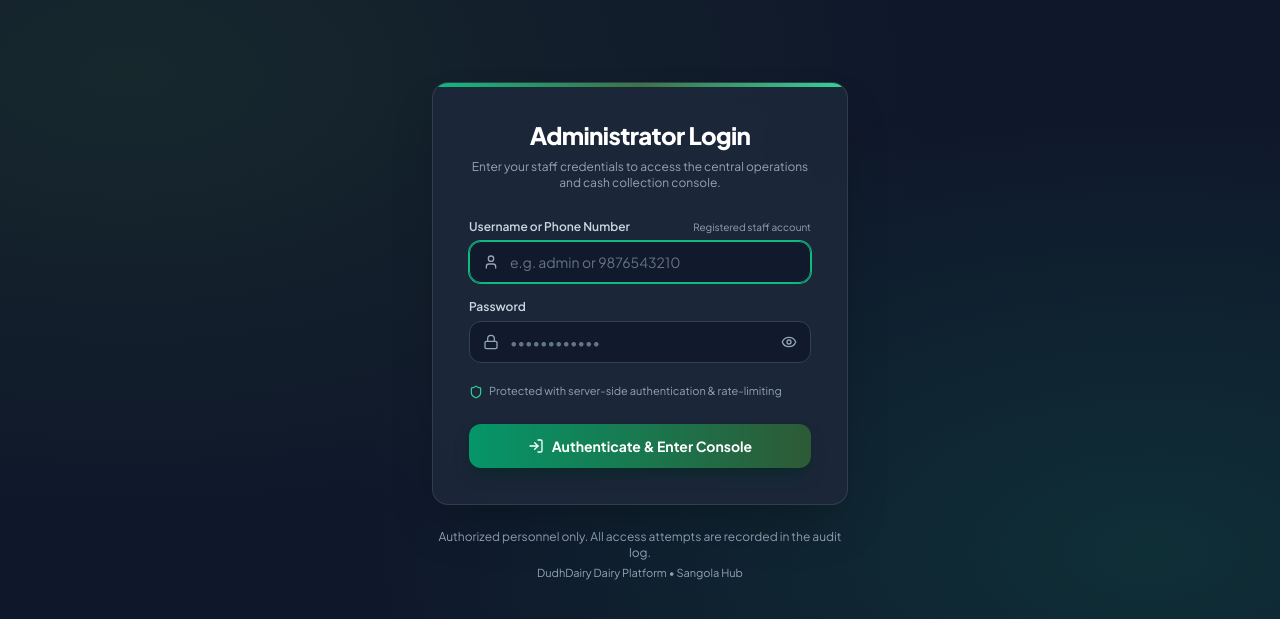
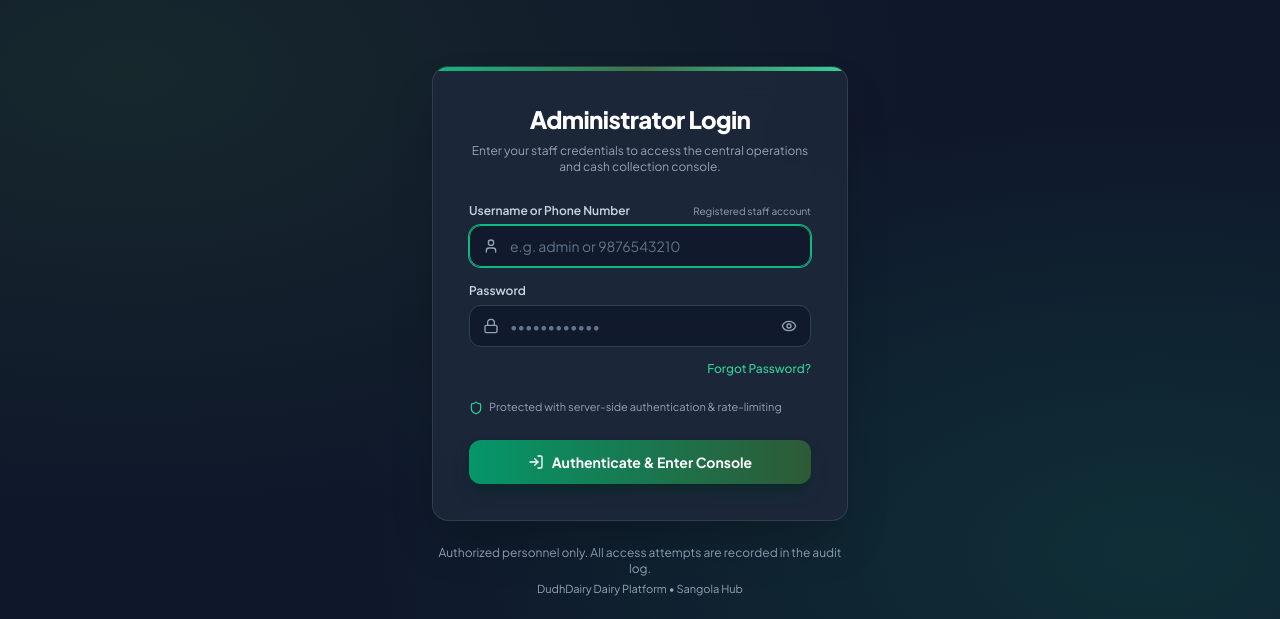
Before and after one commit to Vishal07003/refer-milk-main, a Django app: page /dairypanel/login/ in a window 1280 px wide. Shown: the part 88-707 px from the top of the page. Run offline with Django 5.2, Linux system fonts and the light colour scheme; some libraries are stand-ins or nearby versions.

Commit message:
feat: add admin authentication and password reset templates with tests

```diff
--- a/templates/admin/login.html
+++ b/templates/admin/login.html
@@ -153,6 +153,11 @@
               <i data-lucide="eye" id="password-toggle-icon" class="w-4 h-4"></i>
             </button>
           </div>
+          <div class="mt-2 text-right">
+            <a href="/dairypanel/forgot-password/" class="text-xs font-medium text-emerald-400 hover:text-emerald-300 hover:underline transition">
+              Forgot Password?
+            </a>
+          </div>
         </div>
 
         <!-- Security notes -->
```
